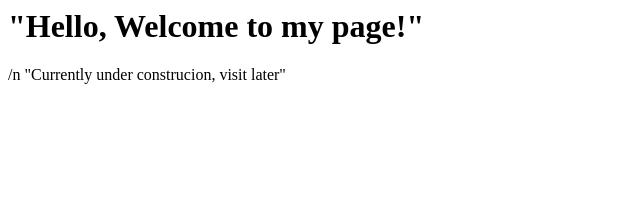
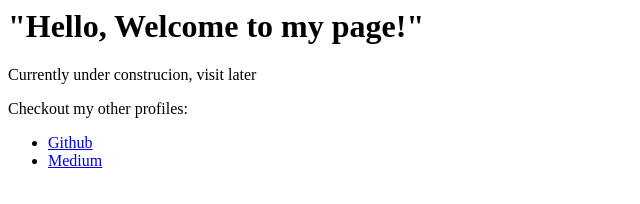
Before and after one commit to raahul42/raahul42.github.io, a plain HTML site: page index.html in a window 1280 px wide. Shown: the whole page, without its empty margins (0-640 px from the left). Drawn offline with Linux system fonts and the light colour scheme.

Commit message:
Update index.html

```diff
--- a/index.html
+++ b/index.html
@@ -1,2 +1,7 @@
-<h1>"Hello, Welcome to my page!" </h1> /n
-"Currently under construcion, visit later"
+<h1>"Hello, Welcome to my page!" </h1>
+<p>Currently under construcion, visit later</p>
+<p>Checkout my other profiles:</p>
+<ul>
+  <li><a href=https://github.com/raahul42>Github</a></li>
+  <li><a href=https://raahul42.medium.com/>Medium</a></li>
+</ul>
```
